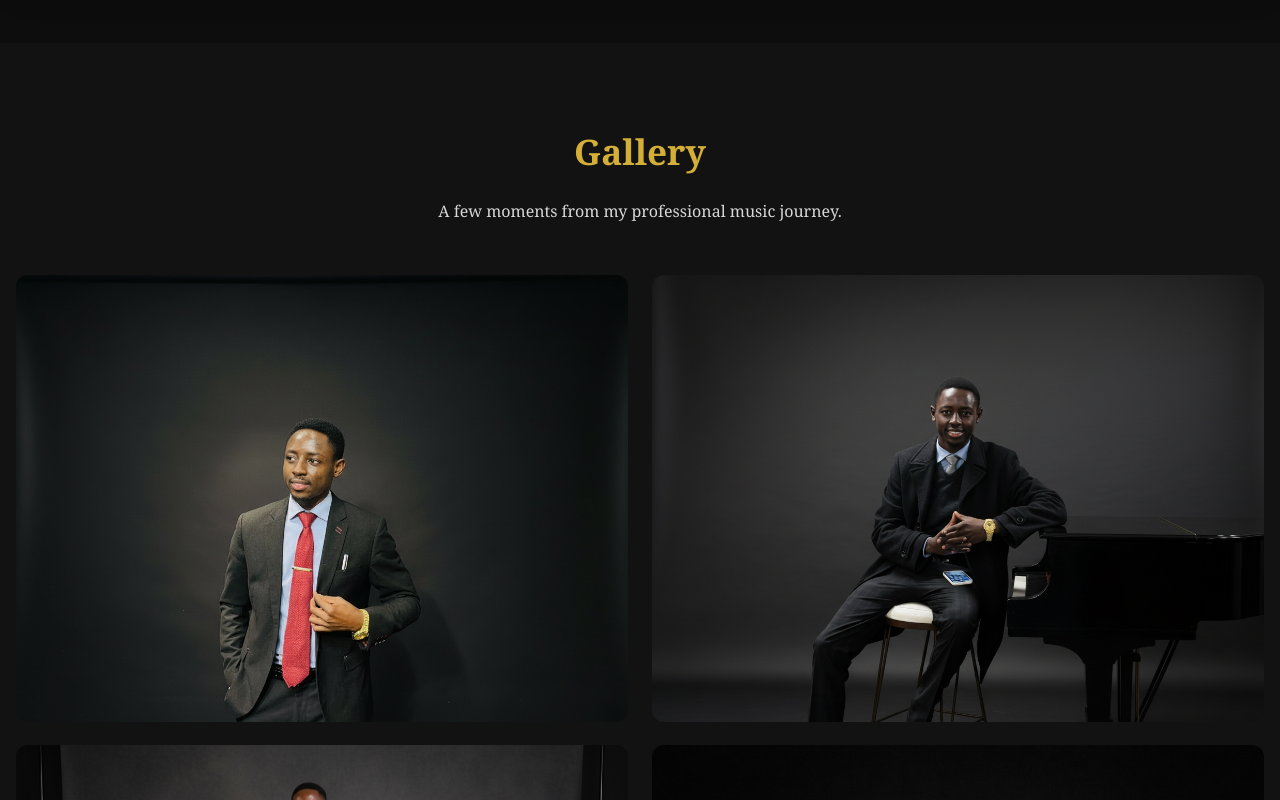
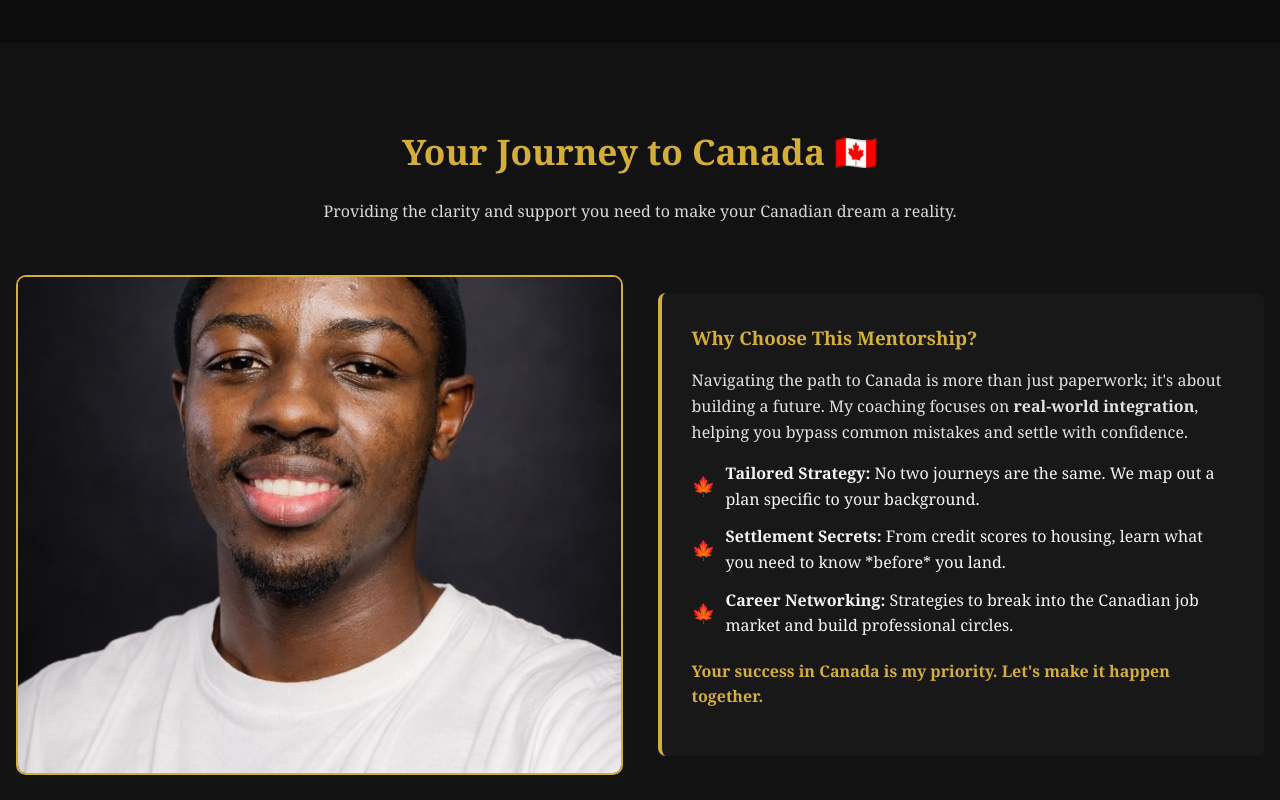
Before and after one commit to penueldivina237-lgtm/emmadrumz, a plain HTML site: page index.html in a window 1280 px wide. Shown: the part 5160-5960 px from the top of the page. Drawn offline with nearby package versions, Linux system fonts and the light colour scheme.

Commit message:
Replace gallery with a single image, Canadian flag, and mentorship info

```diff
--- a/index.html
+++ b/index.html
@@ -866,17 +866,39 @@
 
   <section id="gallery" class="section-dark" data-aos="fade-left" data-aos-once="true">
     <div class="container">
-      <h2 class="section-title">Gallery</h2>
+      <h2 class="section-title">Your Journey to Canada 🇨🇦</h2>
       <p class="section-subtitle">
-        A few moments from my professional music journey.
+        Providing the clarity and support you need to make your Canadian dream a reality.
       </p>
 
-      <div class="gallery-grid">
-        <img src="Image_06.png" alt="Success Coaching" loading="lazy" />
-        <img src="image_04.png" alt="Canadian Settlement" loading="lazy" />
-        <img src="Image_05.png" alt="Mentorship Session" loading="lazy" />
-        <img src="image1.jpeg" alt="Immigration Guidance" loading="lazy" />
-        <img src="image2.jpeg" alt="Professional Strategy" loading="lazy" />
+      <div class="about-grid">
+        <div class="about-image">
+          <img src="image2.jpeg" alt="Divine Emmanuel - Canadian Success Coach" loading="lazy" style="border: 2px solid #d4af37;" />
+        </div>
+        <div class="about-box">
+          <h3 style="color: #d4af37; margin-bottom: 15px;">Why Choose This Mentorship?</h3>
+          <p>
+            Navigating the path to Canada is more than just paperwork; it's about building a future. My coaching focuses on <strong>real-world integration</strong>, helping you bypass common mistakes and settle with confidence.
+          </p>
+          <ul style="list-style: none; padding: 0;">
+            <li style="margin-bottom: 12px; display: flex; align-items: center;">
+              <span style="font-size: 1.2rem; margin-right: 10px;">🍁</span>
+              <span><strong>Tailored Strategy:</strong> No two journeys are the same. We map out a plan specific to your background.</span>
+            </li>
+            <li style="margin-bottom: 12px; display: flex; align-items: center;">
+              <span style="font-size: 1.2rem; margin-right: 10px;">🍁</span>
+              <span><strong>Settlement Secrets:</strong> From credit scores to housing, learn what you need to know *before* you land.</span>
+            </li>
+            <li style="margin-bottom: 12px; display: flex; align-items: center;">
+              <span style="font-size: 1.2rem; margin-right: 10px;">🍁</span>
+              <span><strong>Career Networking:</strong> Strategies to break into the Canadian job market and build professional circles.</span>
+            </li>
+          </ul>
+          <p style="margin-top: 20px; font-weight: bold; color: #d4af37;">
+            Your success in Canada is my priority. Let's make it happen together.
+          </p>
+        </div>
+      </div>
     </div>
   </section>
 
```
Also changed, not shown: Image_05.png (deleted).
